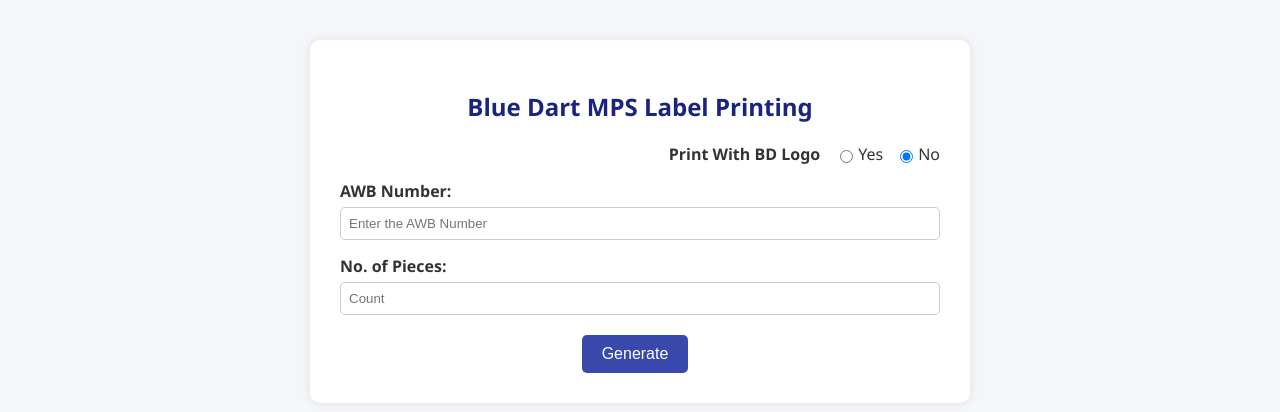
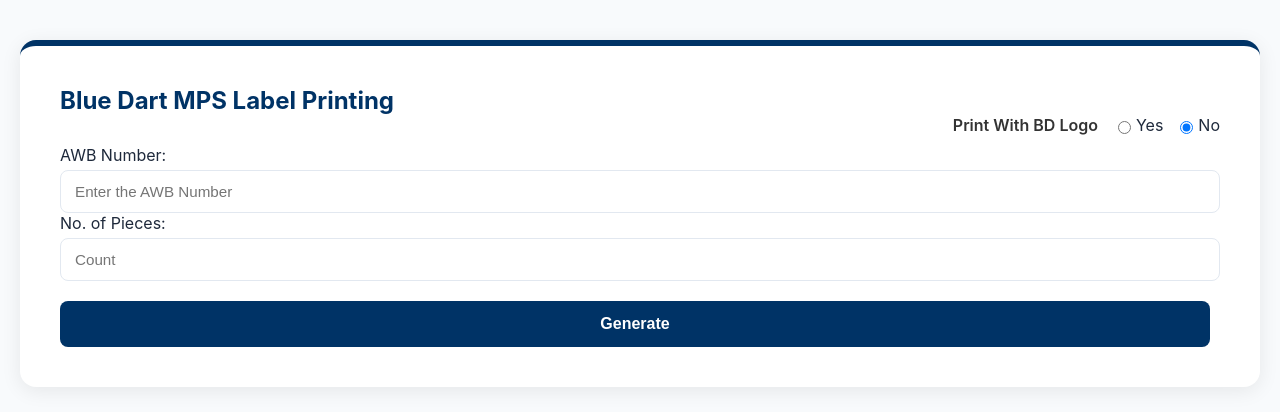
Before and after one commit to smartshipz/Bluedart, a plain HTML site: page MpsApi.html in a window 1280 px wide. Drawn offline with Linux system fonts and the light colour scheme.

```diff
--- a/MpsApi.html
+++ b/MpsApi.html
@@ -5,7 +5,7 @@
   <meta name="viewport" content="width=device-width, initial-scale=1">
   <title>Blue Dart Label Generator</title>
 
- <link rel="stylesheet" href="css/MpsapiCss.css">
+ <link rel="stylesheet" href="css/MpsCss.css">
 <script src="js/mapping.js"></script>
 </head>
 
```
